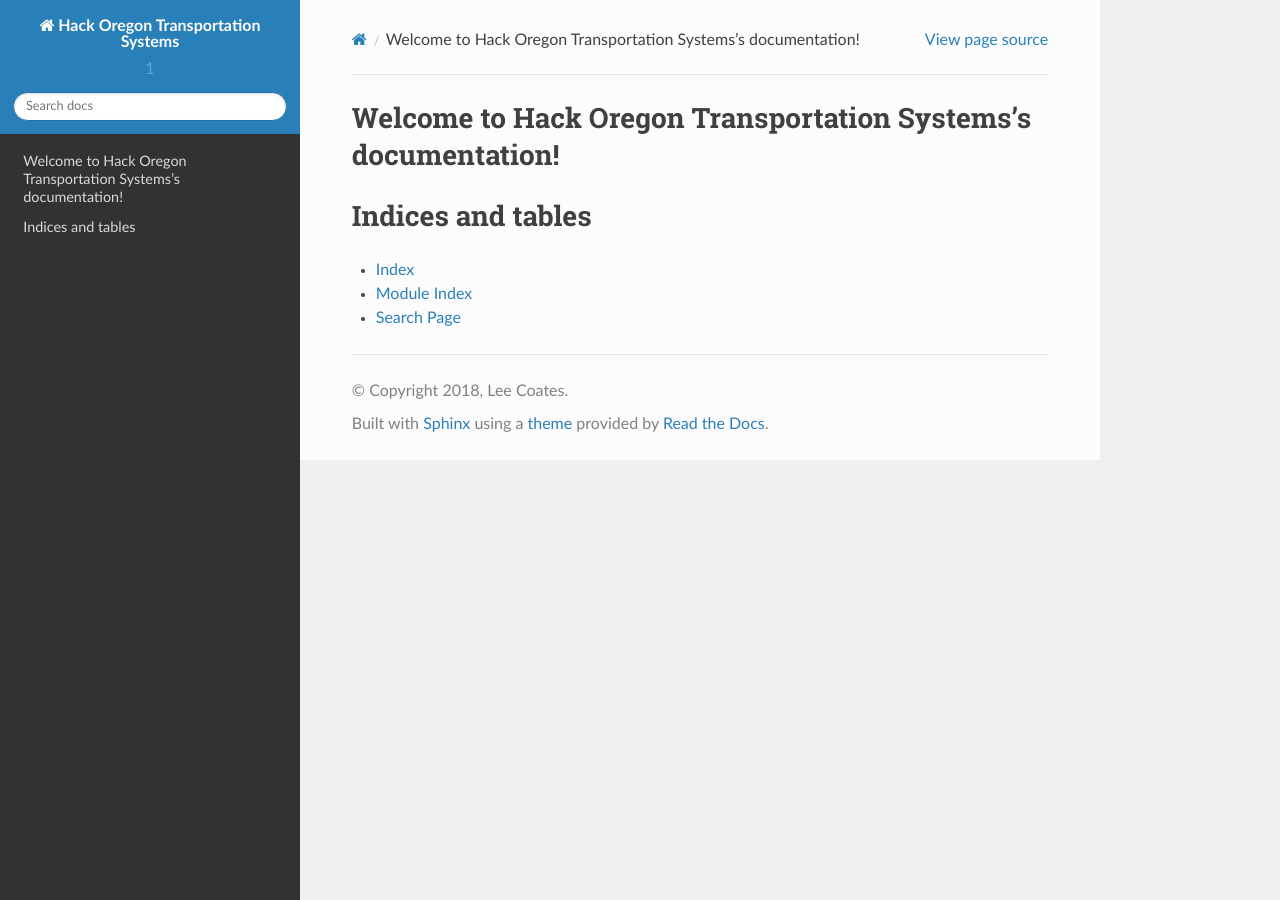
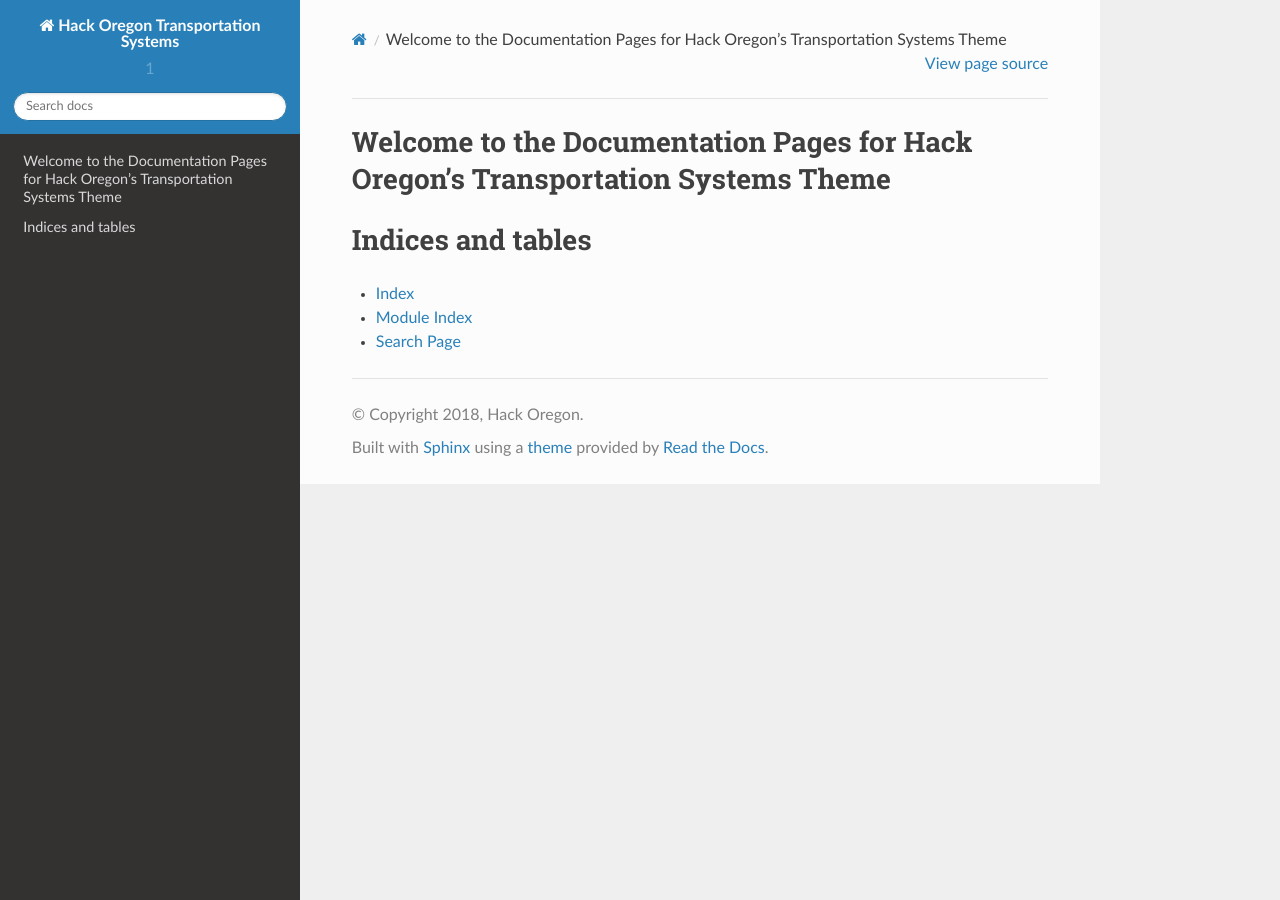
Before and after one commit to hackoregon/transportation-systems, a Sphinx documentation site: the page built from docs/source/index.rst, in a window 1280 px wide. Built offline with Sphinx 7.4.7 and the Read the Docs theme 2.0.0, drawn with Linux system fonts in a browser that asks for light colours.

Commit message:
Changing Front Page Info

```diff
--- a/docs/source/conf.py
+++ b/docs/source/conf.py
@@ -55,7 +55,7 @@ master_doc = 'index'
 
 # General information about the project.
 project = 'Hack Oregon Transportation Systems'
-copyright = '2018, Lee Coates'
+copyright = '2018, Hack Oregon'
 author = 'Lee Coates'
 
 # The version info for the project you're documenting, acts as replacement for
--- a/docs/source/index.rst
+++ b/docs/source/index.rst
@@ -3,8 +3,8 @@
    You can adapt this file completely to your liking, but it should at least
    contain the root `toctree` directive.
 
-Welcome to Hack Oregon Transportation Systems's documentation!
-==============================================================
+Welcome to the Documentation Pages for Hack Oregon's Transportation Systems Theme
+=================================================================================
 
 .. toctree::
    :maxdepth: 2
```
